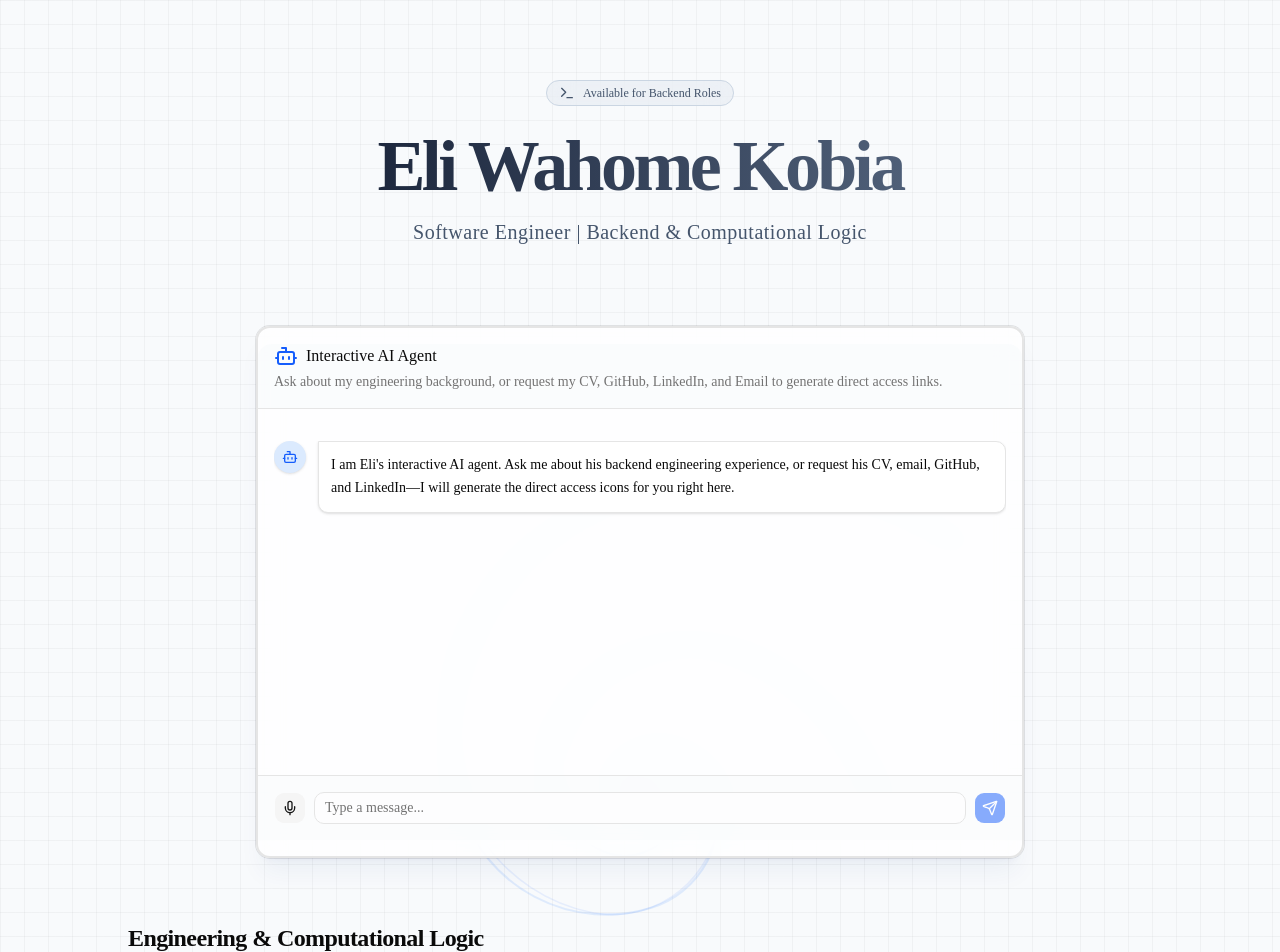
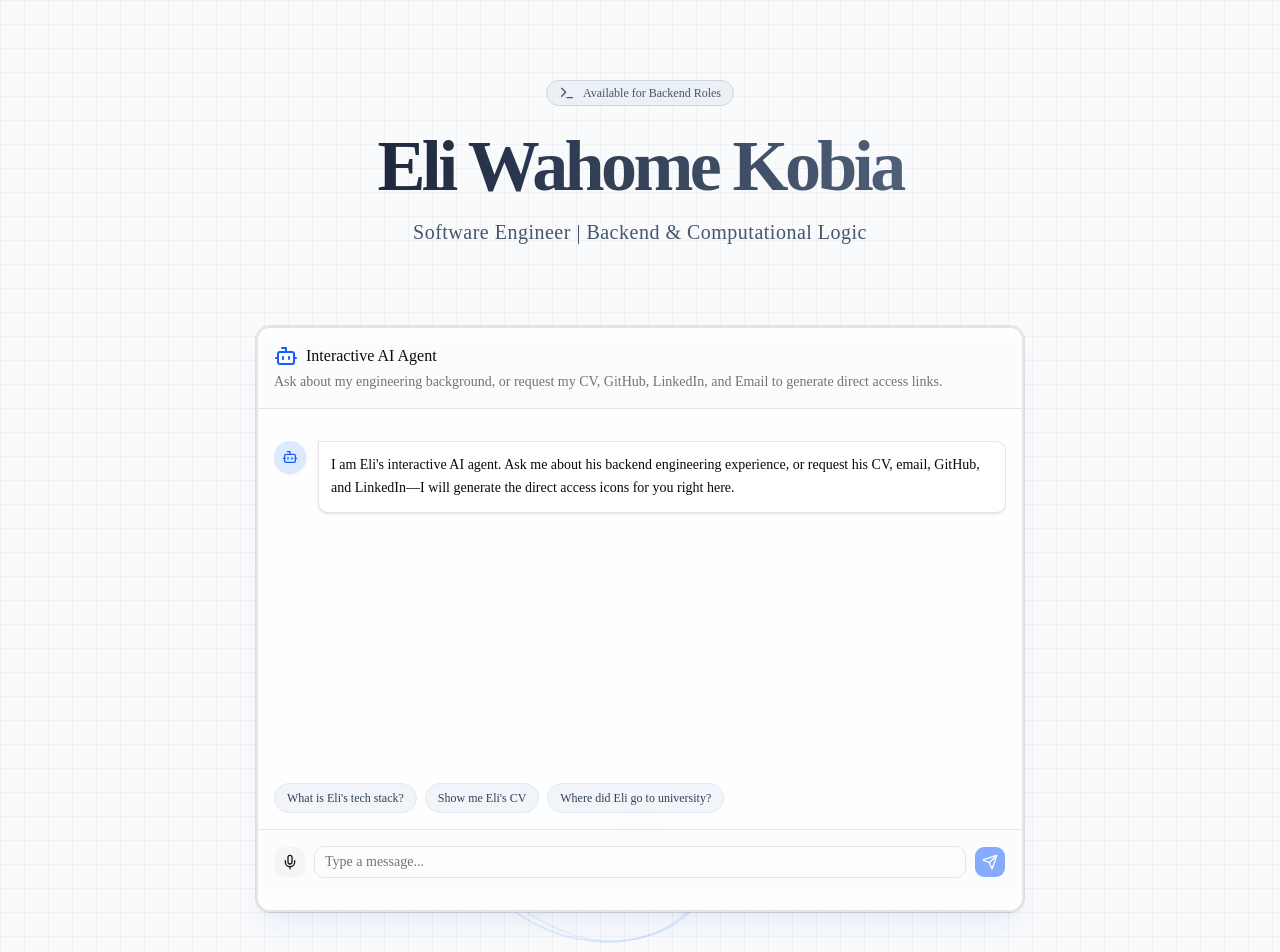
Before and after one commit to Kobia22/ai-portfolio, a Next.js app in the folder frontend/: page / in a window 1280 px wide. Shown: the top 952 px of the page. Built offline with nearby package versions, Linux system fonts and the light colour scheme; no server answers.

Commit message:
"feat: add UI suggestion chips and root README"

```diff
--- a/frontend/app/page.tsx
+++ b/frontend/app/page.tsx
@@ -75,6 +75,27 @@ const FibonacciGraphic = () => (
     </motion.div>
   </div>
 )
+
+function SuggestionChips({ onChipClick }) {  const suggestions = [
+    "What is Eli's tech stack?",
+    "Show me Eli's CV",
+    "Where did Eli go to university?"
+  ];
+
+  return (
+    <div className="flex flex-wrap gap-2 mb-4">
+      {suggestions.map((text, index) => (
+        <button
+          key={index}
+          onClick={() => onChipClick(text)}
+          className="text-xs px-3 py-1.5 bg-slate-100 hover:bg-slate-200 text-slate-700 rounded-full transition-colors border border-slate-200"
+        >
+          {text}
+        </button>
+      ))}
+    </div>
+  );
+}
 
 export default function PortfolioHome() {
   const router = useRouter()
@@ -277,6 +298,10 @@ export default function PortfolioHome() {
               </div>
             </ScrollArea>
 
+            <div className="px-4 pt-2">
+              <SuggestionChips onChipClick={(text) => setInput(text)} />
+            </div>
+
             <div className="p-4 border-t bg-slate-50/50 dark:bg-slate-950/50 flex gap-2">
               <Button
                 size="icon"
```
Also changed, not shown: 2 other files (tests, documents, lock files or other folders).
